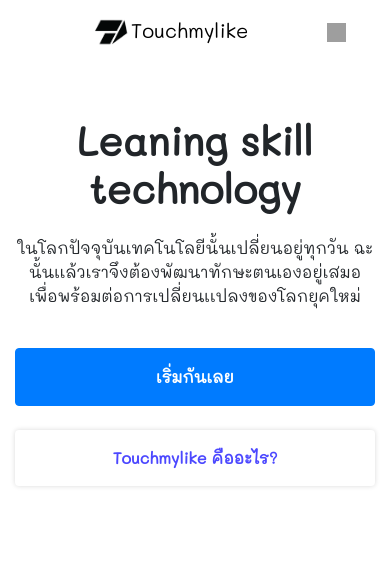
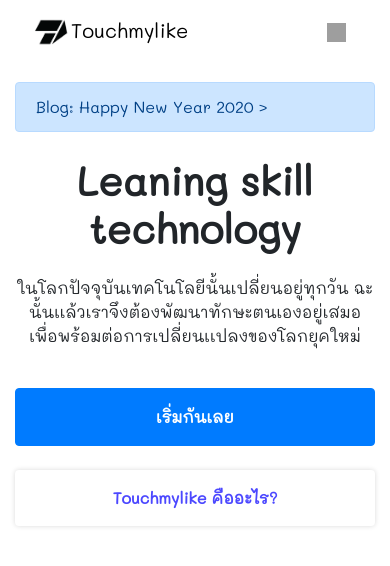
Before and after one commit to touchmylike2019/Touchmylike-Landing, a React (Create React App) app: page / in a window 390 px wide. Shown: the top 566 px of the page. Built offline with nearby package versions, Linux system fonts and the light colour scheme; grey boxes are pictures that could not be loaded.

Commit message:
add page happy new year blog

```diff
--- a/src/index.css
+++ b/src/index.css
@@ -13,16 +13,41 @@
 
 .layer{
   max-width: 620px;
-  margin-top: 50px;
   font-size: 1em;
   margin-left: 25px;
+}
+
+.blog{
+  max-width: 600px;
+  margin: auto;
+  margin-top: 100px;
+}
+.blog h1{
+  font-weight: bold;
+  font-size: 1.8em;
+}
+.blog span{
+  font-size: .8em;
+}
+.blog p{
+  font-size: 1em;
+}
+.avatar{
+  width: 24px;
+  height: 24px;
+  margin-right: 8px;
+  flex: 0 0 24px;
+  border-radius: 12px;
+}
+.profile{
+  margin: 15px;
 }
 @media (max-width: 400px) {
   .layer {
     text-align: center;
     margin-left: 0;
   }
-  #root .navbar-brand {
-    margin-left: 60px;
+  .blog{
+    margin-top: 50px;
   }
 }
--- a/src/pages/blog.js
+++ b/src/pages/blog.js
@@ -1,16 +1,29 @@
 import React, { Fragment } from 'react'
+import { Link } from 'react-router-dom'
 import Header from '../components/Header/Header'
 import { Container } from 'reactstrap'
+import bestculling from '../images/bestculling.jpg'
 
 export default () => {
     return (
         <Fragment>
             <Header />
             <Container>
-                <div className="layer">
-                    <h1>บทความ</h1>
+                <div className="blog">
+                    <h1>Happy New Year 2020</h1>
+                    <div className="profile">
+                        <img src={bestculling} className="avatar" />
+                        <span>BESTCULLING | DECEMBER 25, 2019</span>
+                    </div>
+                    <p>
+                        With the Stencil One release behind us, we’re seeing developers build lots of successful Stencil-based web components. Now that the dust has settled, we realized it was time to talk about what’s next for the future of the project.
+                    </p>
+                    <Link to="/">
+                            อ่านเพิ่มเติม
+                    </Link>
                 </div>
             </Container>
+
         </Fragment>
     )
 }
--- a/src/pages/home.js
+++ b/src/pages/home.js
@@ -2,23 +2,27 @@ import React, { Fragment } from 'react'
 import Header from '../components/Header/Header'
 import {
     Container,
-    Button
+    Button,
+    Alert
 } from 'reactstrap'
 
 export default () => {
     return (
         <Fragment>
             <Header />
-            <Container>
-                <div className="layer">
-                    <h1 style={{fontWeight: "bold"}}>Leaning skill technology</h1>
+            <Container className="mt-3">
+                <Alert color="primary">
+                    Blog: Happy New Year 2020 >
+                </Alert>
+                <div className="layer mt-4">
+                    <h1 style={{ fontWeight: "bold" }}>Leaning skill technology</h1>
                     <p className="mt-4">
                         ในโลกปัจจุบันเทคโนโลยีนั้นเปลี่ยนอยู่ทุกวัน ฉะนั้นเเล้วเราจึงต้องพัฒนาทักษะตนเองอยู่เสมอ เพื่อพร้อมต่อการเปลี่ยนเเปลงของโลกยุคใหม่
                     </p>
-                    <Button color="primary" className="mt-4 p-3" style={{width: "100%", fontWeight: "bold"}}>เริ่มกันเลย</Button>
+                    <Button color="primary" className="mt-4 p-3" style={{ width: "100%", fontWeight: "bold" }}>เริ่มกันเลย</Button>
                     <Button className="mt-4 p-3"
-                        style={{color: "rgb(76,72,255)", width: "100%", background: "#FFF", border: "none", boxShadow: "0 0 5px rgba(0, 0, 0, 0.15)", fontWeight: "bold"}}>
-                            Touchmylike คืออะไร?
+                        style={{ color: "rgb(76,72,255)", width: "100%", background: "#FFF", border: "none", boxShadow: "0 0 5px rgba(0, 0, 0, 0.15)", fontWeight: "bold" }}>
+                        Touchmylike คืออะไร?
                     </Button>
                 </div>
             </Container>
```
Also changed, not shown: src/images/bestculling.jpg (added).
